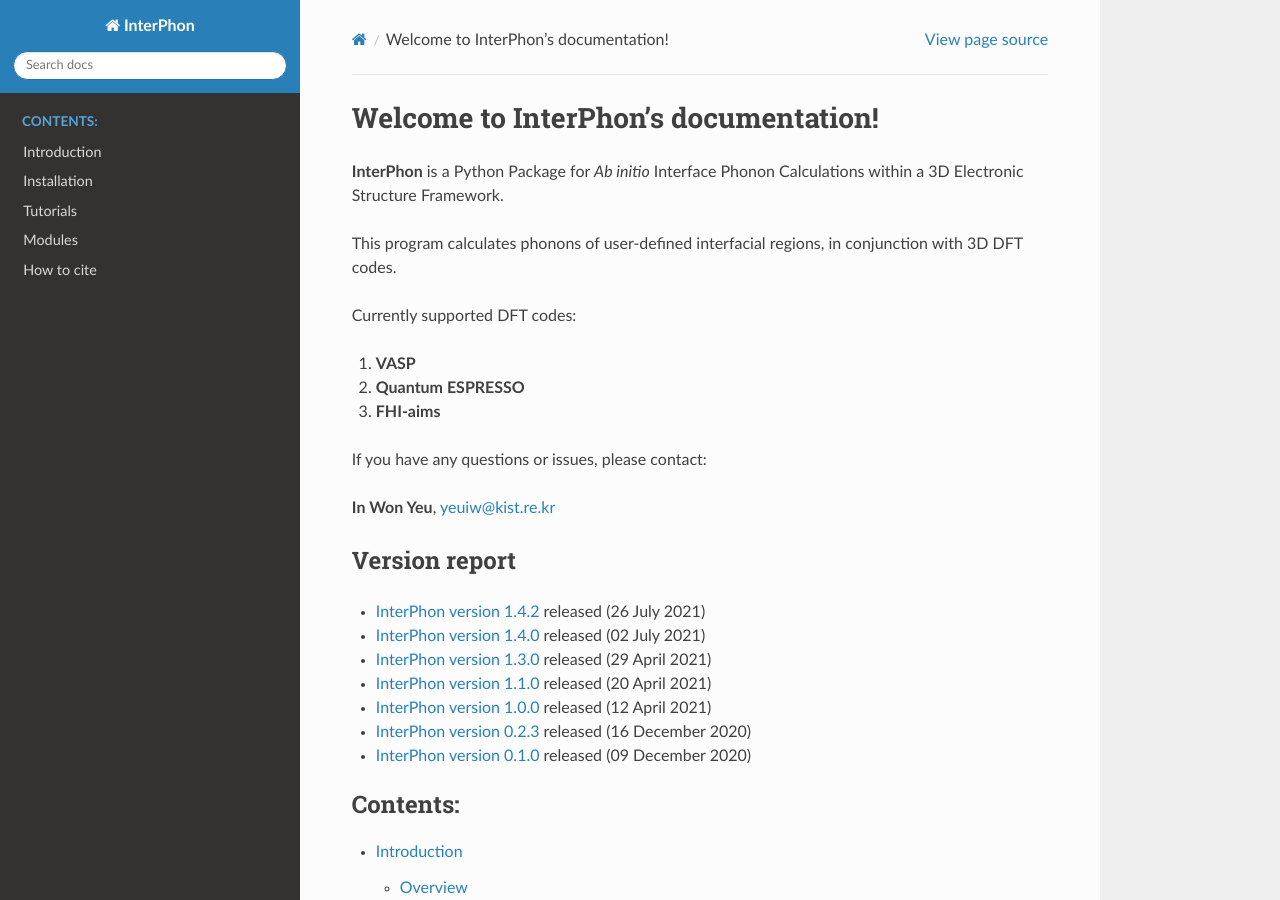
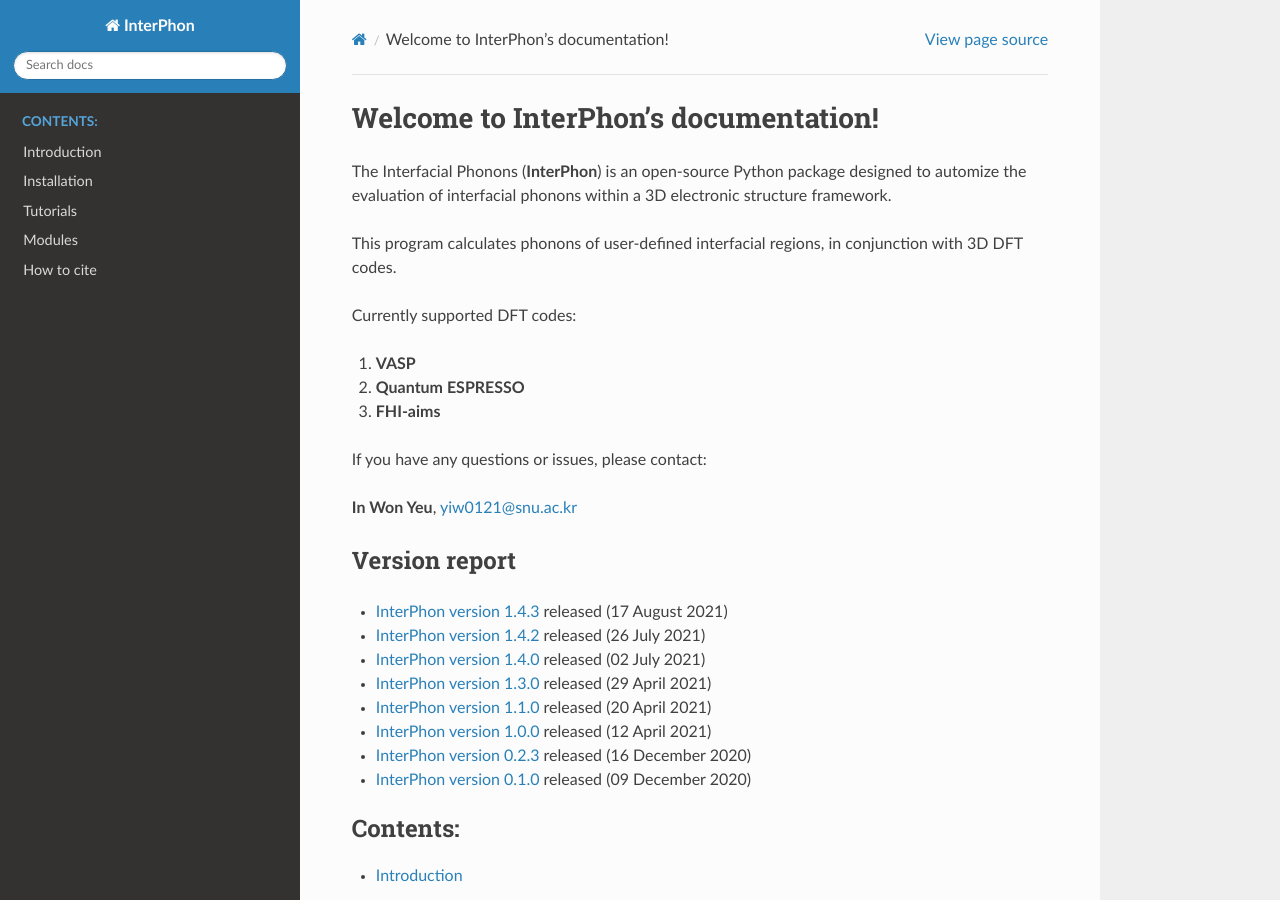
Before and after one commit to InWonYeu/interphon, a Sphinx documentation site: the page built from docs/source/index.rst, in a window 1280 px wide and 900 px high. Built offline with Sphinx 7.4.7 and the Read the Docs theme 2.0.0, drawn with Linux system fonts in a browser that asks for light colours.

Commit message:
Update index.rst

```diff
--- a/docs/source/index.rst
+++ b/docs/source/index.rst
@@ -6,7 +6,7 @@
 Welcome to InterPhon's documentation!
 =====================================
 
-**InterPhon** is a Python Package for *Ab initio* Interface Phonon Calculations within a 3D Electronic Structure Framework.
+The Interfacial Phonons (**InterPhon**) is an open-source Python package designed to automize the evaluation of interfacial phonons within a 3D electronic structure framework.
 
 This program calculates phonons of user-defined interfacial regions, in conjunction with 3D DFT codes.
 
@@ -18,11 +18,12 @@
 
 If you have any questions or issues, please contact:
 
-**In Won Yeu**, yeuiw@kist.re.kr
+**In Won Yeu**, yiw0121@snu.ac.kr
 
 Version report
 **************
 
+* `InterPhon version 1.4.3 <https://github.com/InWonYeu/interphon/tree/v1.4.3>`_ released (17 August 2021)
 * `InterPhon version 1.4.2 <https://github.com/InWonYeu/interphon/tree/v1.4.2>`_ released (26 July 2021)
 * `InterPhon version 1.4.0 <https://github.com/InWonYeu/interphon/tree/v1.4.0>`_ released (02 July 2021)
 * `InterPhon version 1.3.0 <https://github.com/InWonYeu/interphon/tree/v1.3.0>`_ released (29 April 2021)
```
